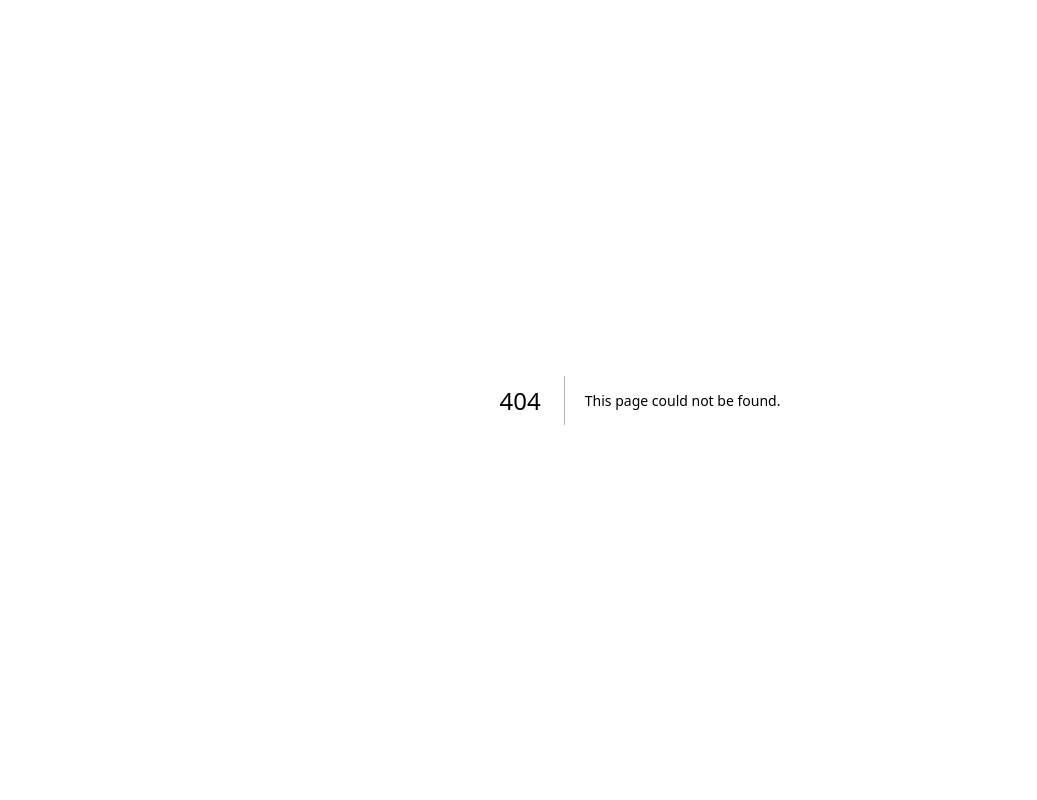
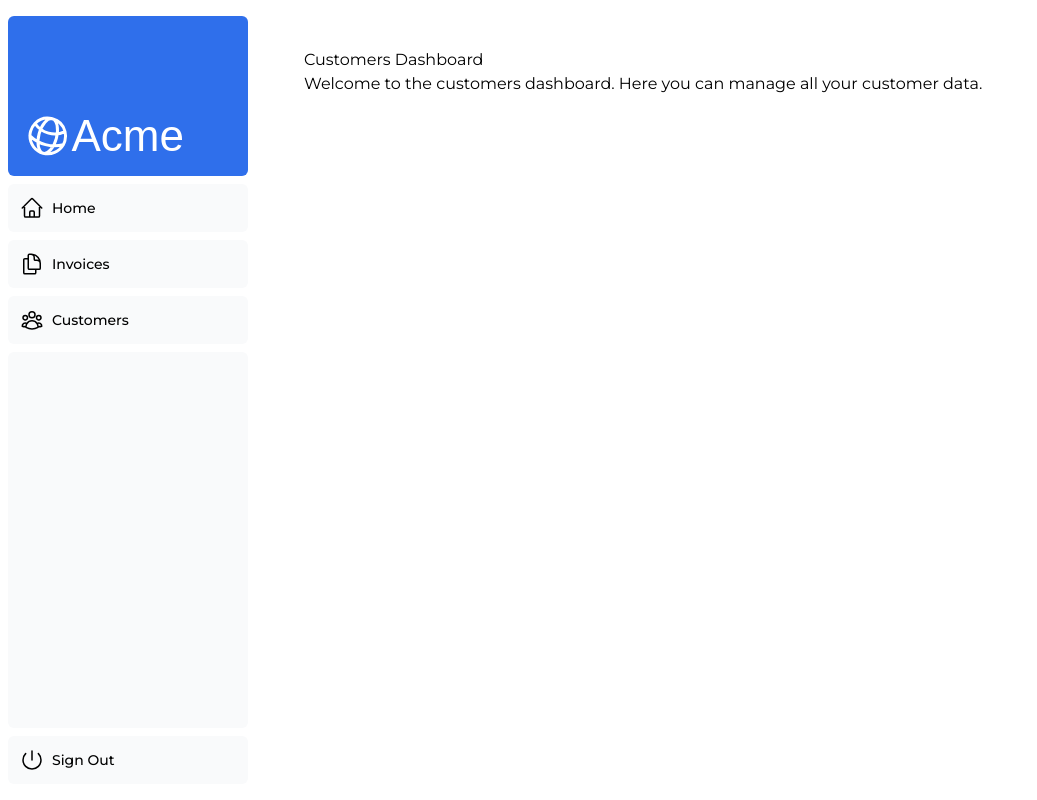
Before and after one commit to LucilaAllende/financial-dashboard, a Next.js app: page /dashboard/customers in a window 1280 px wide. Before the commit this address had no page. Shown: the whole page, without its empty margins (0-1037 px from the left). Built offline with nearby package versions, Linux system fonts and the light colour scheme; a web font is replaced by a local one.

Commit message:
Add CustomersPage component to dashboard customers

```diff
--- /dev/null
+++ b/app/dashboard/customers/page.tsx
@@ -0,0 +1,13 @@
+import React from 'react';
+
+const CustomersPage: React.FC = () => {
+  return (
+    <div>
+      <h1>Customers Dashboard</h1>
+      <p>Welcome to the customers dashboard. Here you can manage all your customer data.</p>
+      {/* Add more components and functionality as needed */}
+    </div>
+  );
+};
+
+export default CustomersPage;
```
